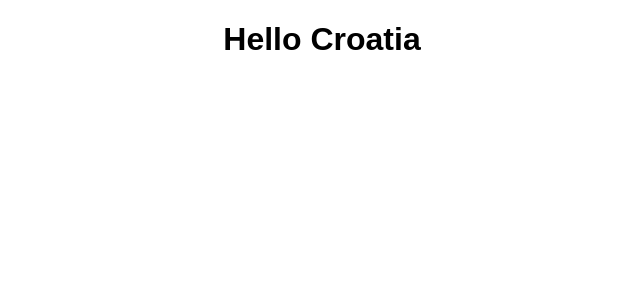
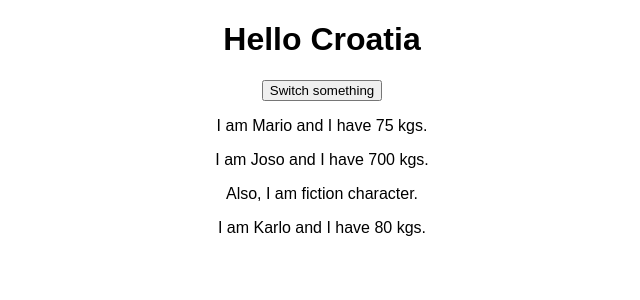
Before and after one commit to velebit-tech/react-complete-guide, a React (Create React App) app: page / in a window 1280 px wide. Shown: the top 300 px of the page, without its empty margins (318-958 px from the left). Built offline with nearby package versions, Linux system fonts and the light colour scheme.

Commit message:
learning section 3: setState and useState hook

```diff
--- a/src/App.js
+++ b/src/App.js
@@ -1,11 +1,35 @@
 import React, { Component } from 'react';
 import './App.css';
+import Person from './Person/Person';
 
 class App extends Component {
+  state = {
+    header_text: 'Hello Croatia',
+    people: [
+      { name: 'Mario', weight: 75 },
+      { name: 'Joso', weight: 700 },
+      { name: 'Karlo', weight: 80 }
+    ]
+  }
+
+  switchNameHandler = () => {
+    this.setState({
+      people: [
+        { name: 'Mario Markovic', weight: 74 },
+        { name: 'Joso', weight: 700 },
+        { name: 'Karlo Markovic', weight: 81 }
+      ]
+    });
+  }
+
   render() {
     return (
       <div className="App">
-        <h1>Hello Croatia</h1>
+        <h1>{this.state.header_text}</h1>
+        <button onClick={this.switchNameHandler}>Switch something</button>
+        <Person name={this.state.people[0].name} weight={this.state.people[0].weight} />
+        <Person name={this.state.people[1].name} weight={this.state.people[1].weight}>Also, I am fiction character.</Person>
+        <Person name={this.state.people[2].name} weight={this.state.people[2].weight} />
       </div>
     );
   }
--- /dev/null
+++ b/src/Person/Person.js
@@ -0,0 +1,12 @@
+import React from 'react';
+
+const person = props => {
+  return (
+    <div>
+      <p>I am {props.name} and I have {props.weight} kgs.</p>
+      <p>{props.children}</p>
+    </div>
+  )
+}
+
+export default person;
```
